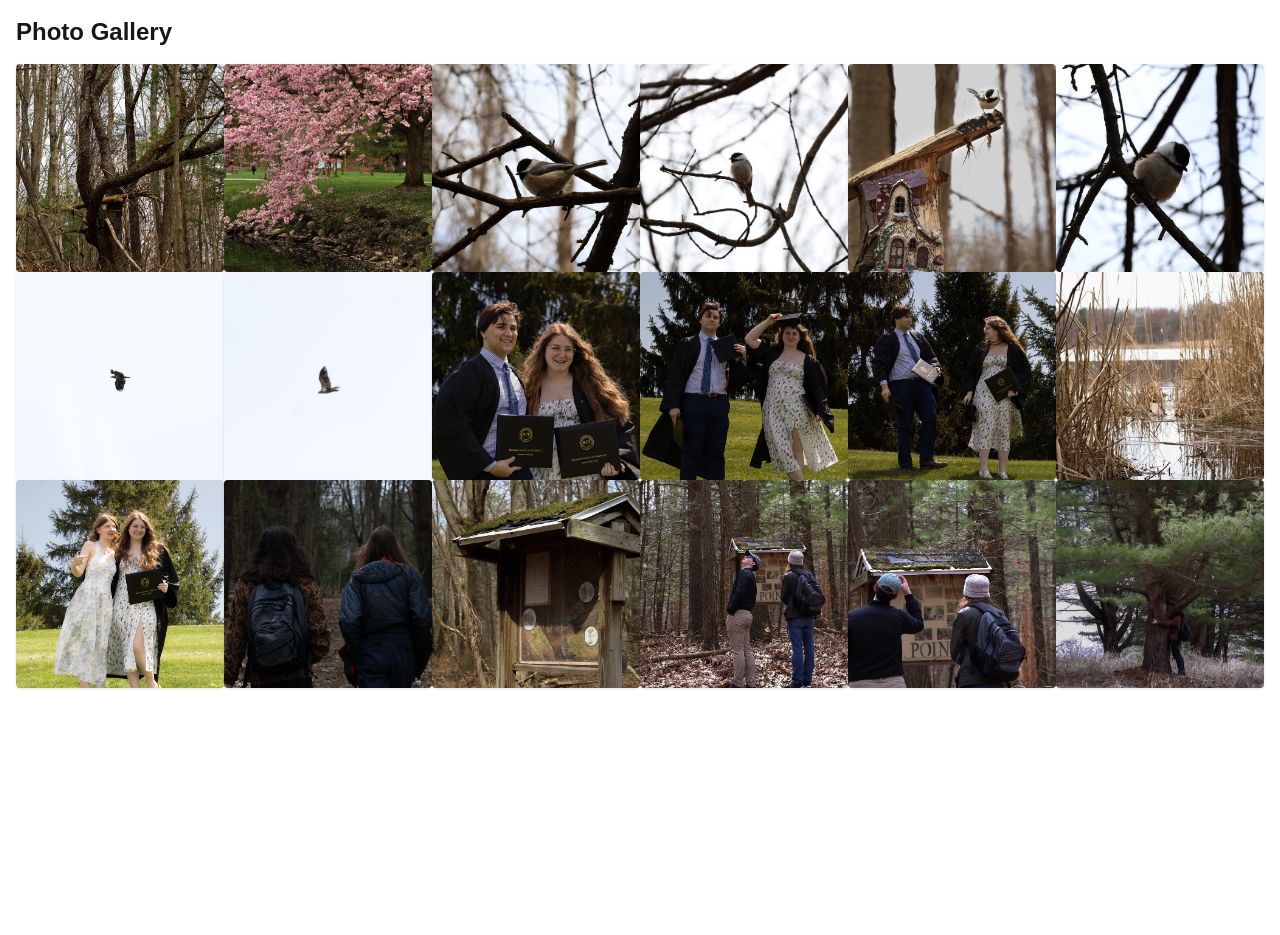
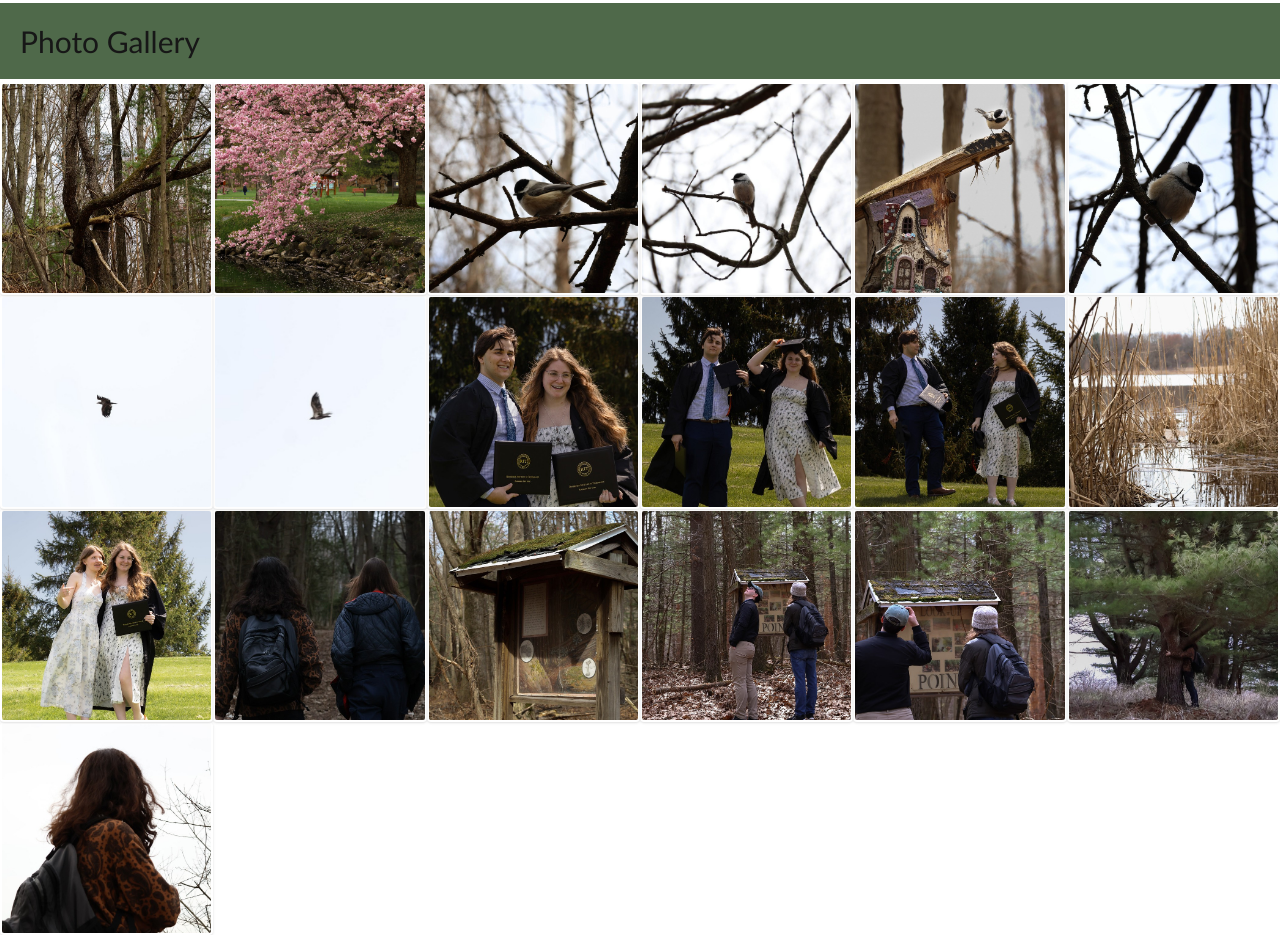
Before and after one commit to zizz-0/gallery, a Next.js app: page / in a window 1280 px wide. Before the commit the page ends 800 px from the top, so only its background shows below. Built offline with nearby package versions, Linux system fonts and the light colour scheme.

Commit message:
header styled, image size fixed, added camera settings to json

```diff
--- a/src/app/page.tsx
+++ b/src/app/page.tsx
@@ -6,8 +6,10 @@ export default function Home() {
   /* TODO: add different photo categories (different pages)
    * TODO: publish to github pages */
   return (
-    <main className="p-4">
-      <h1 className="text-2xl font-bold mb-4">Photo Gallery</h1>
+    <main className="">
+      <div className="h-1/10 bg-[#4f694a] gap-0 p-0 m-0 border-solid border-white border-y-3 flex items-center relative z-50">
+        <h1 className="text-3xl p-5" style={{ fontFamily: 'Trebuchet MS, sans-serif' }}>Photo Gallery</h1>
+      </div>
       <PhotoGrid photos={photos} />
     </main>
   );
--- a/src/components/photo-grid.js
+++ b/src/components/photo-grid.js
@@ -28,7 +28,7 @@ export default function PhotoGrid({ photos }) {
               alt={photo.caption}
               width={300}
               height={300}
-              className="rounded shadow"
+              className="rounded shadow border-solid border-2"
             />
           </div>
         ))}
--- a/src/components/photo-modal.js
+++ b/src/components/photo-modal.js
@@ -1,9 +1,10 @@
 import Image from 'next/image';
 
 export default function PhotoModal({ photo, onClose, onPrev, onNext }) {
+  const isLandscape = photo.width > photo.height;
   return (
     /* TODO: header banner stays on top of modal */
-    <div className="bg-white/70 fixed inset-0 flex items-center justify-center z-50">
+    <div className="bg-white/70 fixed top-[10vh] left-0 right-0 bottom-0 flex items-center justify-center z-40">
       <div className="bg-white p-4 rounded shadow-lg relative flex flex-row items-center justify-between gap-5 h-9/10 w-9/10">
 
         <button
@@ -14,15 +15,16 @@ export default function PhotoModal({ photo, onClose, onPrev, onNext }) {
           &#8249;
         </button>
 
-        <div className="flex flex-row items-center gap-5">
-          {/* TODO: make landscape images larger */}
-          <Image
-            src={photo.fullSizeUrl}
-            alt={photo.caption}
-            width={600}
-            height={400}
-            className="rounded object-contain max-h-[80vh] max-w-[80vw]"
-          />
+        <div className="flex flex-row items-center gap-0">
+          {/* magnifying zoom box on hover? */}
+          <div className={`relative rounded ${isLandscape ? 'w-[80vw] h-[60vh]' : 'w-[60vw] h-[75vh]'}`}>
+            <Image
+              src={photo.fullSizeUrl}
+              alt={photo.caption}
+              fill
+              className="object-contain rounded"
+            />
+          </div>
 
           {/* TODO: gray background for info box (maybe)
             * TODO: add location and date
--- a/src/data/photos.json
+++ b/src/data/photos.json
@@ -4,161 +4,265 @@
     "fullSizeUrl": "/images/big-tree.jpg",
     "thumbnailUrl": "/images/thumbails/big-tree.jpg",
     "caption": "big tree",
-    "cameraSettings": "xxx",
-    "date": "",
-    "location": ""
+    "camera": "Canon EOS R50",
+    "lens": "RF-S55-210mm F5-7.1",
+    "fstop": "ƒ/7.1",
+    "shutter": "1/200",
+    "iso": "200",
+    "flash": "No",
+    "date": "04/06/25",
+    "location": "Mendon Ponds Park, NY"
   },
   {
     "id": 2,
     "fullSizeUrl": "/images/cherry-blossom.jpg",
     "thumbnailUrl": "/images/thumbails/cherry-blossom.jpg",
     "caption": "Cherry Blossom Tree",
-    "cameraSettings": "xxx",
-    "date": "",
-    "location": ""
+    "camera": "Canon EOS R50",
+    "lens": "RF-S55-210mm F5-7.1",
+    "fstop": "ƒ/5.0",
+    "shutter": "1/200",
+    "iso": "250",
+    "flash": "No",
+    "date": "04/25/25",
+    "location": "Powder Mills Park, NY"
   },
   {
     "id": 3,
     "fullSizeUrl": "/images/chickadee1.jpg",
     "thumbnailUrl": "/images/thumbails/chickadee1.jpg",
     "caption": "Chickadee",
-    "cameraSettings": "xxx",
-    "date": "",
-    "location": ""
+    "camera": "Canon EOS R50",
+    "lens": "RF-S55-210mm F5-7.1",
+    "fstop": "ƒ/7.1",
+    "shutter": "1/200",
+    "iso": "100",
+    "flash": "No",
+    "date": "04/06/25",
+    "location": "Mendon Ponds Park, NY"
   },
   {
     "id": 4,
     "fullSizeUrl": "/images/chickadee2.jpg",
     "thumbnailUrl": "/images/thumbails/chickadee2.jpg",
     "caption": "Chickadee",
-    "cameraSettings": "xxx",
-    "date": "",
-    "location": ""
+    "camera": "Canon EOS R50",
+    "lens": "RF-S55-210mm F5-7.1",
+    "fstop": "ƒ/7.1",
+    "shutter": "1/200",
+    "iso": "100",
+    "flash": "No",
+    "date": "04/06/25",
+    "location": "Mendon Ponds Park, NY"
   },
   {
     "id": 5,
     "fullSizeUrl": "/images/chickadee3.jpg",
     "thumbnailUrl": "/images/thumbails/chickadee3.jpg",
     "caption": "Chickadee",
-    "cameraSettings": "xxx",
-    "date": "",
-    "location": ""
+    "camera": "Canon EOS R50",
+    "lens": "RF-S55-210mm F5-7.1",
+    "fstop": "ƒ/6.3",
+    "shutter": "1/250",
+    "iso": "250",
+    "flash": "No",
+    "date": "04/06/25",
+    "location": "Mendon Ponds Park, NY"
   },
   {
     "id": 6,
     "fullSizeUrl": "/images/chickadee4.jpg",
     "thumbnailUrl": "/images/thumbails/chickadee4.jpg",
     "caption": "Chickadee",
-    "cameraSettings": "xxx",
-    "date": "",
-    "location": ""
+    "camera": "Canon EOS R50",
+    "lens": "RF-S55-210mm F5-7.1",
+    "fstop": "ƒ/7.1",
+    "shutter": "1/200",
+    "iso": "100",
+    "flash": "No",
+    "date": "04/06/25",
+    "location": "Mendon Ponds Park, NY"
   },
   {
     "id": 7,
     "fullSizeUrl": "/images/eagle1.jpg",
     "thumbnailUrl": "/images/thumbails/eagle1.jpg",
     "caption": "Juvenile Bald Eagle",
-    "cameraSettings": "xxx",
-    "date": "",
-    "location": ""
+    "camera": "Canon EOS R50",
+    "lens": "RF-S55-210mm F5-7.1",
+    "fstop": "ƒ/7.1",
+    "shutter": "1/640",
+    "iso": "800",
+    "flash": "No",
+    "date": "04/04/25",
+    "location": "Mendon Ponds Park, NY"
   },
   {
     "id": 8,
     "fullSizeUrl": "/images/eagle2.jpg",
     "thumbnailUrl": "/images/thumbails/eagle2.jpg",
     "caption": "Juvenile Bald Eagle",
-    "cameraSettings": "xxx",
-    "date": "",
-    "location": ""
+    "camera": "Canon EOS R50",
+    "lens": "RF-S55-210mm F5-7.1",
+    "fstop": "ƒ/7.1",
+    "shutter": "1/640",
+    "iso": "800",
+    "flash": "No",
+    "date": "04/04/25",
+    "location": "Mendon Ponds Park, NY"
   },
   {
     "id": 9,
     "fullSizeUrl": "/images/evan-amber1.jpg",
     "thumbnailUrl": "/images/thumbails/evan-amber1.jpg",
     "caption": "Grad",
-    "cameraSettings": "xxx",
+    "camera": "Canon EOS R50",
+    "lens": "RF-S55-210mm F5-7.1",
+    "fstop": "ƒ/8.0",
+    "shutter": "1/160",
+    "iso": "100",
+    "flash": "No",
     "date": "",
-    "location": ""
+    "location": "Rochester, NY"
   },
   {
     "id": 10,
     "fullSizeUrl": "/images/evan-amber2.jpg",
     "thumbnailUrl": "/images/thumbails/evan-amber2.jpg",
     "caption": "Grad",
-    "cameraSettings": "xxx",
+    "camera": "Canon EOS R50",
+    "lens": "RF-S55-210mm F5-7.1",
+    "fstop": "ƒ/8.0",
+    "shutter": "1/160",
+    "iso": "100",
+    "flash": "No",
     "date": "",
-    "location": ""
+    "location": "Rochester, NY"
   },
   {
     "id": 11,
     "fullSizeUrl": "/images/evan-amber3.jpg",
     "thumbnailUrl": "/images/thumbails/evan-amber3.jpg",
     "caption": "Grad",
-    "cameraSettings": "xxx",
+    "camera": "Canon EOS R50",
+    "lens": "RF-S55-210mm F5-7.1",
+    "fstop": "ƒ/8.0",
+    "shutter": "1/160",
+    "iso": "100",
+    "flash": "No",
     "date": "",
-    "location": ""
+    "location": "Rochester, NY"
   },
   {
     "id": 12,
     "fullSizeUrl": "/images/lake.jpg",
     "thumbnailUrl": "/images/thumbails/lake.jpg",
     "caption": "Lake",
-    "cameraSettings": "xxx",
-    "date": "",
-    "location": ""
+    "camera": "Canon EOS R50",
+    "lens": "RF-S55-210mm F5-7.1",
+    "fstop": "ƒ/5.0",
+    "shutter": "1/400",
+    "iso": "800",
+    "flash": "No",
+    "date": "04/04/25",
+    "location": "Mendon Ponds Park, NY"
   },
   {
     "id": 13,
     "fullSizeUrl": "/images/rebecca-amber.jpg",
     "thumbnailUrl": "/images/thumbails/rebecca-amber.jpg",
     "caption": "Grad",
-    "cameraSettings": "xxx",
+    "camera": "Canon EOS R50",
+    "lens": "RF-S55-210mm F5-7.1",
+    "fstop": "ƒ/9.0",
+    "shutter": "1/80",
+    "iso": "100",
+    "flash": "No",
     "date": "",
-    "location": ""
+    "location": "Rochester, NY"
   },
   {
     "id": 14,
     "fullSizeUrl": "/images/richie-ellie.jpg",
     "thumbnailUrl": "/images/thumbails/richie-ellie.jpg",
     "caption": "Hiking",
-    "cameraSettings": "xxx",
-    "date": "",
-    "location": ""
+    "camera": "Canon EOS R50",
+    "lens": "RF-S55-210mm F5-7.1",
+    "fstop": "ƒ/5.0",
+    "shutter": "1/640",
+    "iso": "1600",
+    "flash": "No",
+    "date": "04/04/25",
+    "location": "Mendon Ponds Park, NY"
   },
   {
     "id": 15,
     "fullSizeUrl": "/images/trail-map.jpg",
     "thumbnailUrl": "/images/thumbails/trail-map.jpg",
     "caption": "Trailhead",
-    "cameraSettings": "xxx",
-    "date": "",
-    "location": ""
+    "camera": "Canon EOS R50",
+    "lens": "RF-S55-210mm F5-7.1",
+    "fstop": "ƒ/7.1",
+    "shutter": "1/200",
+    "iso": "250",
+    "flash": "No",
+    "date": "04/06/25",
+    "location": "Mendon Ponds Park, NY"
   },
   {
     "id": 16,
     "fullSizeUrl": "/images/trailhead1.jpg",
     "thumbnailUrl": "/images/thumbails/trailhead1.jpg",
     "caption": "Trailhead",
-    "cameraSettings": "xxx",
-    "date": "",
-    "location": ""
+    "camera": "Canon EOS R50",
+    "lens": "RF-S55-210mm F5-7.1",
+    "fstop": "ƒ/7.1",
+    "shutter": "1/200",
+    "iso": "500",
+    "flash": "No",
+    "date": "04/06/25",
+    "location": "Mendon Ponds Park, NY"
   },
   {
     "id": 17,
     "fullSizeUrl": "/images/trailhead2.jpg",
     "thumbnailUrl": "/images/thumbails/trailhead2.jpg",
     "caption": "Trailhead",
-    "cameraSettings": "xxx",
-    "date": "",
-    "location": ""
+    "camera": "Canon EOS R50",
+    "lens": "RF-S55-210mm F5-7.1",
+    "fstop": "ƒ/7.1",
+    "shutter": "1/200",
+    "iso": "500",
+    "flash": "No",
+    "date": "04/06/25",
+    "location": "Mendon Ponds Park, NY"
   },
   {
     "id": 18,
     "fullSizeUrl": "/images/tree-hugging.jpg",
     "thumbnailUrl": "/images/thumbails/tree-hugging.jpg",
     "caption": "Trailhead",
-    "cameraSettings": "xxx",
-    "date": "",
-    "location": ""
+    "camera": "Canon EOS R50",
+    "lens": "RF-S55-210mm F5-7.1",
+    "fstop": "ƒ/7.1",
+    "shutter": "1/200",
+    "iso": "16000",
+    "flash": "No",
+    "date": "04/04/25",
+    "location": "Mendon Ponds Park, NY"
+  },
+  {
+    "id": 19,
+    "fullSizeUrl": "/images/richie.jpg",
+    "thumbnailUrl": "/images/thumbails/richie.jpg",
+    "caption": "Trailhead",
+    "camera": "Canon EOS R50",
+    "lens": "RF-S55-210mm F5-7.1",
+    "fstop": "ƒ/5.0",
+    "shutter": "1/640",
+    "iso": "800",
+    "flash": "No",
+    "date": "04/04/25",
+    "location": "Mendon Ponds Park, NY"
   }
 ]
--- /dev/null
+++ b/tailwind.config.mjs
@@ -0,0 +1,10 @@
+export default {
+  theme: {
+    extend: {
+      fontFamily: {
+        verdana: ['Verdana', 'Geneva', 'sans-serif'],
+      },
+    },
+  },
+  plugins: [],
+};
```
